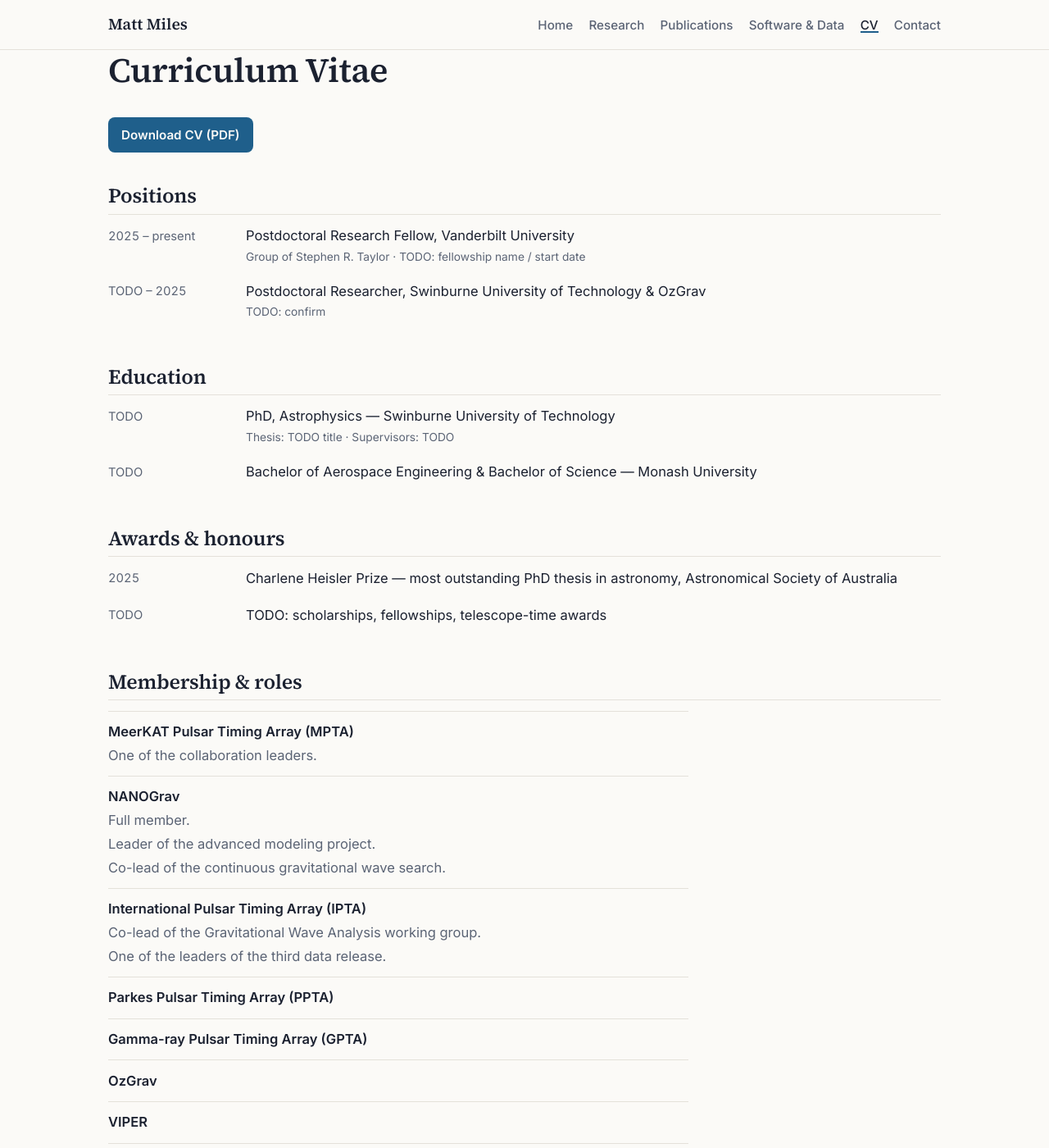
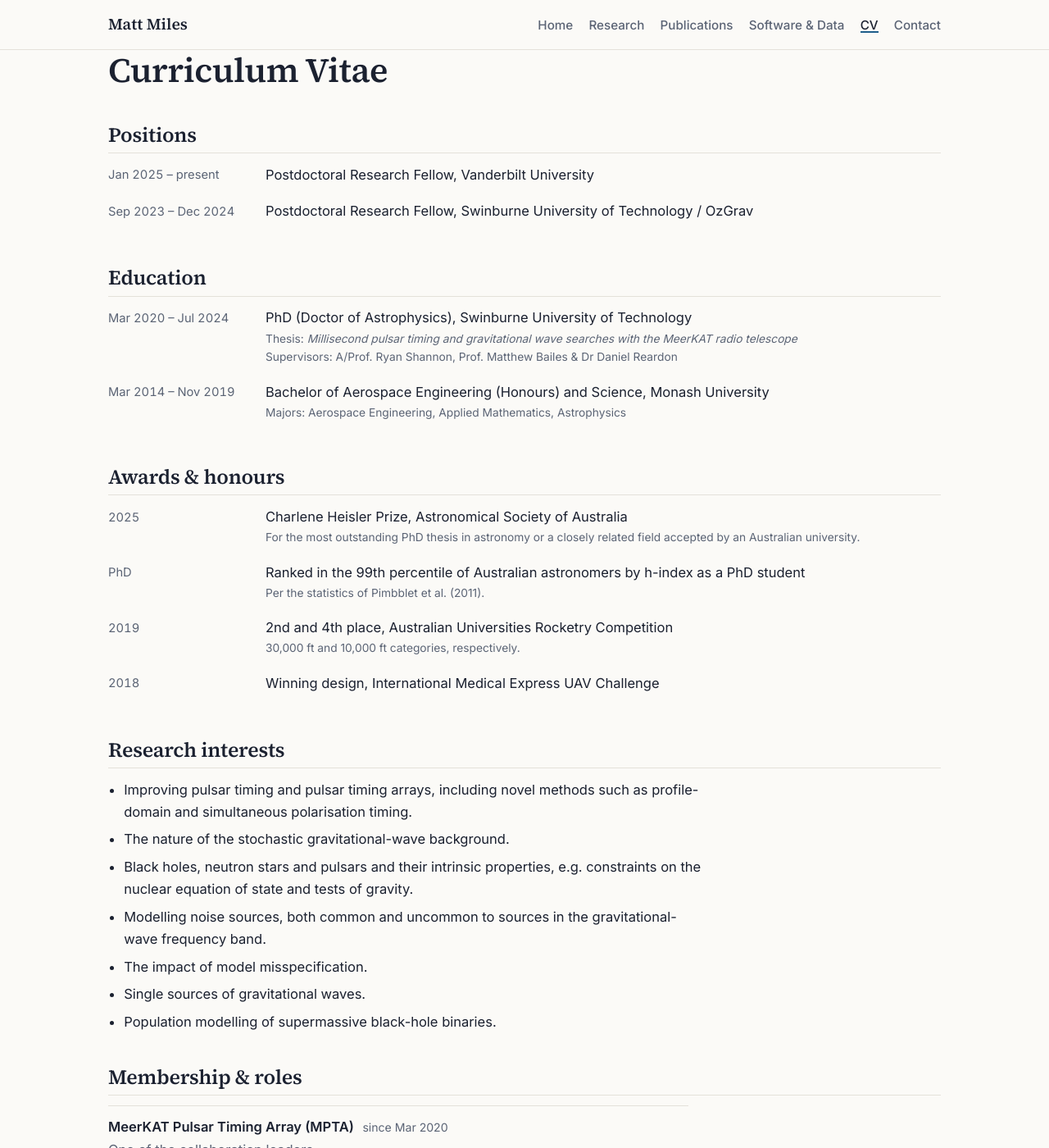
Before and after one commit to MattTMiles/MattTMiles.github.io, a Jekyll site: the page built from cv.html, in a window 1280 px wide and 1400 px high. Shown: the whole window at 82% size. Built offline with Jekyll 4.4.1, drawn with Linux system fonts in a browser that asks for light colours; some of the changed text lies outside the part shown.

Commit message:
CV filled from PDF (no personal contact details); talks data; roles dates; Research intro bullets; JUG accepted
Co-Authored-By: Claude Opus 5.5 <noreply@anthropic.com>

```diff
--- a/_data/papers.yml
+++ b/_data/papers.yml
@@ -1,6 +1,6 @@
 # Generated by tools/update_papers.py. Hand edits kept: "role", "hide", "fix" (see script docstring).
 - {"arxiv": "2609.32306", "title": "Constraints on Supermassive Black Hole Binaries from the Lack of Resolvable Sources in the NANOGrav 15-yr Dataset", "authors": "Emiko C. Gardiner et al. (incl. **M. T. Miles**)", "n_authors": 119, "position": 74, "date": "2026-09-26", "year": 2026, "venue": "arXiv preprint", "doi": "", "role": "coauthor"}
-- {"arxiv": "2608.27786", "title": "JUG: JAX-based Unified pulsar timinG", "authors": "**M. T. Miles** et al.", "n_authors": 17, "position": 1, "date": "2026-08-27", "year": 2026, "venue": "arXiv preprint", "doi": "", "role": "first"}
+- {"arxiv": "2608.27786", "title": "JUG: JAX-based Unified pulsar timinG", "authors": "**M. T. Miles** et al.", "n_authors": 17, "position": 1, "date": "2026-08-27", "year": 2026, "venue": "ApJ (accepted)", "doi": "", "role": "first", "fix": {"venue": "ApJ (accepted)"}}
 - {"arxiv": "2608.09781", "title": "Pulsar Timing Array Sensitivity to Anisotropy: Empirical Sensitivity Curves, Scaling Relations, and the Multi-Resolution Pixel Basis", "authors": "Taha T. Moursy et al. (incl. **M. T. Miles**)", "n_authors": 118, "position": 75, "date": "2026-08-10", "year": 2026, "venue": "ApJ 1008, 205", "doi": "10.3847/1538-4357/ae9759", "role": "coauthor"}
 - {"arxiv": "2607.09004", "title": "Interplanetary scintillation-informed heliospheric modelling for the MeerKAT Pulsar Timing Array 4.5 yr dataset", "authors": "Saurav Mishra et al. (incl. **M. T. Miles**)", "n_authors": 12, "position": 7, "date": "2026-07-10", "year": 2026, "venue": "MNRAS 550", "doi": "10.1093/mnras/stag1317", "role": "coauthor"}
 - {"arxiv": "2607.03059", "title": "The SKAO Pulsar Timing Array", "authors": "Ryan M. Shannon et al. (incl. **M. T. Miles**)", "n_authors": 25, "position": 16, "date": "2026-07-03", "year": 2026, "venue": "Advancing Astrophysics with the SKA II", "doi": "", "role": "coauthor"}
--- a/_includes/roles.html
+++ b/_includes/roles.html
@@ -1,6 +1,6 @@
-{%- comment -%} Membership & roles from _data/roles.yml {%- endcomment -%}
+{%- comment -%} Membership & roles from _data/roles.yml. include.dates=true shows "since" (CV). {%- endcomment -%}
 <ul class="roles">
   {%- for r in site.data.roles %}
-  <li><span class="org">{% if r.url %}<a href="{{ r.url }}">{{ r.name }}</a>{% else %}{{ r.name }}{% endif %}</span>{% for x in r.roles %}<span class="what">{{ x }}</span>{% endfor %}</li>
+  <li><span class="org">{% if r.url %}<a href="{{ r.url }}">{{ r.name }}</a>{% else %}{{ r.name }}{% endif %}{% if include.dates and r.since %} <span class="since">since {{ r.since }}</span>{% endif %}</span>{% for x in r.roles %}<span class="what">{{ x }}</span>{% endfor %}</li>
   {%- endfor %}
 </ul>
--- a/assets/css/style.css
+++ b/assets/css/style.css
@@ -148,7 +148,8 @@ main { padding-top: 2.5rem; padding-bottom: 4rem; }
 .btn { display: inline-flex; align-items: center; gap: .5rem; background: var(--accent); color: var(--bg); padding: .55rem 1rem; border-radius: 8px; text-decoration: none; font-weight: 600; font-size: .95rem; }
 .btn:hover { opacity: .9; }
 .cv dl { display: grid; grid-template-columns: 1fr; gap: .2rem 1.5rem; margin: 0; }
-@media (min-width: 640px) { .cv dl { grid-template-columns: 9rem 1fr; } }
+@media (min-width: 640px) { .cv dl { grid-template-columns: 10.5rem 1fr; } }
+.cv dt { white-space: nowrap; }
 .cv dt { color: var(--muted); font-variant-numeric: tabular-nums; font-size: .92rem; padding-top: .1rem; }
 .cv dd { margin: 0 0 .9rem; }
 .cv dd small { color: var(--muted); display: block; }
@@ -182,3 +183,8 @@ main { padding-top: 2.5rem; padding-bottom: 4rem; }
 .roles .org a { color: var(--ink); text-decoration: none; }
 .roles .org a:hover { color: var(--accent); }
 .roles .what { color: var(--muted); }
+.roles .since { font-weight: 400; color: var(--muted); font-size: .88rem; margin-left: .4rem; }
+.cv ul.bullets { margin: 0; padding-left: 1.2rem; max-width: 70ch; }
+.cv ul.bullets li { margin-bottom: .4rem; }
+.intro ul { color: var(--muted); margin: -.4rem 0 1rem; padding-left: 1.3rem; }
+.intro li { margin-bottom: .15rem; }
--- a/cv.html
+++ b/cv.html
@@ -2,50 +2,79 @@
 layout: page
 title: Curriculum Vitae
 permalink: /cv/
-description: Curriculum vitae of Matthew T. Miles, astronomer at Vanderbilt University.
+description: >-
+  Curriculum vitae of Matt Miles (Matthew T. Miles), postdoctoral research fellow at Vanderbilt University:
+  education, positions, awards, collaborations, talks and publications.
 ---
 {%- comment -%}
-  TODO: everything marked TODO needs your details. Drop your PDF at assets/cv/Miles_CV.pdf.
+  The download button appears automatically once assets/cv/Miles_CV.pdf exists.
+  Talks: _data/talks.yml. Membership & roles: _data/roles.yml. Papers: _data/papers.yml.
 {%- endcomment -%}
+{%- assign cv_pdf = site.static_files | where: "path", "/assets/cv/Miles_CV.pdf" | first -%}
 <div class="cv">
-  <p class="cv-actions"><a class="btn" href="{{ '/assets/cv/Miles_CV.pdf' | relative_url }}">Download CV (PDF)</a></p>
+  {% if cv_pdf %}<p class="cv-actions"><a class="btn" href="{{ '/assets/cv/Miles_CV.pdf' | relative_url }}">Download CV (PDF)</a></p>{% endif %}
 
   <h2>Positions</h2>
   <dl>
-    <dt>2025 – present</dt><dd>Postdoctoral Research Fellow, Vanderbilt University<small>Group of Stephen R. Taylor · TODO: fellowship name / start date</small></dd>
-    <dt>TODO – 2025</dt><dd>Postdoctoral Researcher, Swinburne University of Technology &amp; OzGrav<small>TODO: confirm</small></dd>
+    <dt>Jan 2025 – present</dt><dd>Postdoctoral Research Fellow, Vanderbilt University</dd>
+    <dt>Sep 2023 – Dec 2024</dt><dd>Postdoctoral Research Fellow, Swinburne University of Technology / OzGrav</dd>
   </dl>
 
   <h2>Education</h2>
   <dl>
-    <dt>TODO</dt><dd>PhD, Astrophysics — Swinburne University of Technology<small>Thesis: TODO title · Supervisors: TODO</small></dd>
-    <dt>TODO</dt><dd>Bachelor of Aerospace Engineering &amp; Bachelor of Science — Monash University</dd>
+    <dt>Mar 2020 – Jul 2024</dt><dd>PhD (Doctor of Astrophysics), Swinburne University of Technology
+      <small>Thesis: <em>Millisecond pulsar timing and gravitational wave searches with the MeerKAT radio telescope</em></small>
+      <small>Supervisors: A/Prof. Ryan Shannon, Prof. Matthew Bailes &amp; Dr Daniel Reardon</small></dd>
+    <dt>Mar 2014 – Nov 2019</dt><dd>Bachelor of Aerospace Engineering (Honours) and Science, Monash University
+      <small>Majors: Aerospace Engineering, Applied Mathematics, Astrophysics</small></dd>
   </dl>
 
   <h2>Awards &amp; honours</h2>
   <dl>
-    <dt>2025</dt><dd>Charlene Heisler Prize — most outstanding PhD thesis in astronomy, Astronomical Society of Australia</dd>
-    <dt>TODO</dt><dd>TODO: scholarships, fellowships, telescope-time awards</dd>
+    <dt>2025</dt><dd>Charlene Heisler Prize, Astronomical Society of Australia
+      <small>For the most outstanding PhD thesis in astronomy or a closely related field accepted by an Australian university.</small></dd>
+    <dt>PhD</dt><dd>Ranked in the 99th percentile of Australian astronomers by h-index as a PhD student
+      <small>Per the statistics of Pimbblet et al. (2011).</small></dd>
+    <dt>2019</dt><dd>2nd and 4th place, Australian Universities Rocketry Competition
+      <small>30,000 ft and 10,000 ft categories, respectively.</small></dd>
+    <dt>2018</dt><dd>Winning design, International Medical Express UAV Challenge</dd>
   </dl>
 
+  <h2>Research interests</h2>
+  <ul class="bullets">
+    <li>Improving pulsar timing and pulsar timing arrays, including novel methods such as profile-domain and simultaneous polarisation timing.</li>
+    <li>The nature of the stochastic gravitational-wave background.</li>
+    <li>Black holes, neutron stars and pulsars and their intrinsic properties, e.g. constraints on the nuclear equation of state and tests of gravity.</li>
+    <li>Modelling noise sources, both common and uncommon to sources in the gravitational-wave frequency band.</li>
+    <li>The impact of model misspecification.</li>
+    <li>Single sources of gravitational waves.</li>
+    <li>Population modelling of supermassive black-hole binaries.</li>
+  </ul>
+
   <h2>Membership &amp; roles</h2>
-  {% include roles.html %}
+  {% include roles.html dates=true %}
 
   <h2>Selected talks</h2>
   <dl>
-    <dt>Oct 2026</dt><dd>Seminar, Princeton University — the state of pulsar timing array science</dd>
-    <dt>Apr 2026</dt><dd>CGCA Seminar, University of Wisconsin–Milwaukee — the MeerKAT Pulsar Timing Array</dd>
-    <dt>TODO</dt><dd>TODO: conference talks (IPTA, ASA, AAS, …)</dd>
+    {%- for t in site.data.talks %}
+    <dt>{{ t.date | date: "%b %Y" }}</dt><dd>{{ t.title }}<small>{{ t.venue }}</small></dd>
+    {%- endfor %}
   </dl>
 
-  <h2>Mentoring, teaching &amp; service</h2>
+  <h2>Outreach &amp; service</h2>
   <dl>
-    <dt>TODO</dt><dd>TODO: students co-supervised, teaching, referee work, committees, outreach</dd>
+    <dt>Aug 2022 – Sep 2023</dt><dd>AstroTour Coordinator, Swinburne University of Technology</dd>
+    <dt>Oct 2017 – Oct 2018</dt><dd>President, Society of Arts Students, Monash University</dd>
   </dl>
 
-  <h2>Outreach &amp; media</h2>
+  <h2>Other experience</h2>
   <dl>
-    <dt>TODO</dt><dd>Articles for <a href="https://www.livescience.com/author/matthew-miles">Live Science</a> / The Conversation · TODO: interviews and public talks</dd>
+    <dt>Feb 2021 – Jul 2022</dt><dd>Data Scientist, Eloque</dd>
+    <dt>Jun 2018 – Feb 2020</dt><dd>Associate Consultant, JVAT Consulting</dd>
+    <dt>Sep 2018 – Dec 2019</dt><dd>Propulsion Engineer, High Powered Rocketry team, Monash University</dd>
+    <dt>Mar – Nov 2019</dt><dd>Final-year Honours project, Aerospace Engineering, Monash University</dd>
+    <dt>Jun 2019</dt><dd>Machine Learning and the Future of Australia's Energy Requirements, Monash University</dd>
+    <dt>Dec 2017 – Feb 2018</dt><dd>Astrophysics research project, Monash School of Physics &amp; Astronomy</dd>
   </dl>
 
   <h2>First-author publications</h2>
```
Also changed, not shown: _data/roles.yml (+8 -1 lines), _data/talks.yml (added, +32 -0 lines), research.html (+7 -2 lines).
